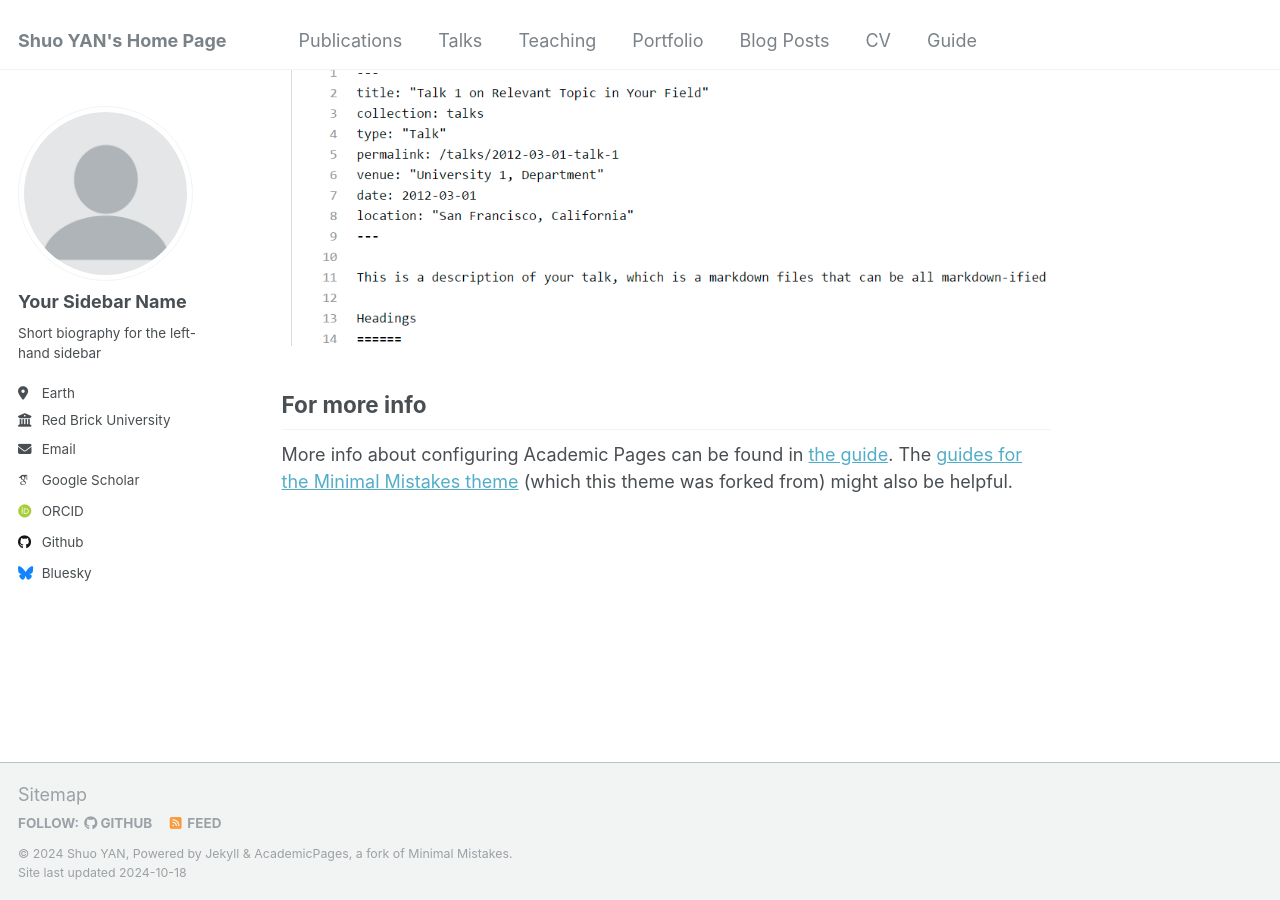
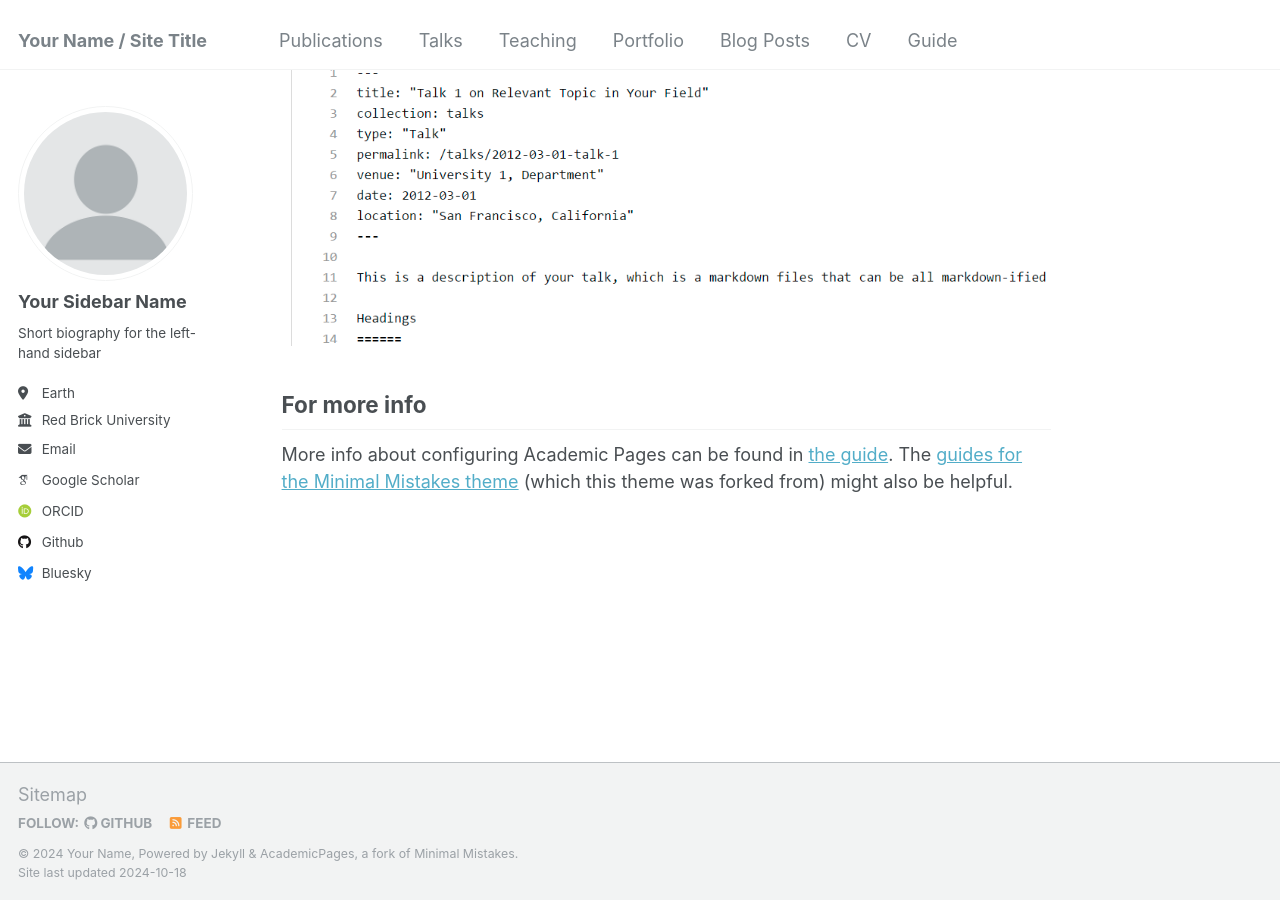
Before and after one commit to cctv2582/personalwebpage, a Jekyll site: the page built from _pages/about.md, in a window 1280 px wide and 900 px high, scrolled down 2643 px. Built offline with Jekyll 4.4.1, drawn with Linux system fonts in a browser that asks for light colours; some web fonts are replaced.

Commit message:
Update _config.yml

```diff
--- a/_config.yml
+++ b/_config.yml
@@ -8,9 +8,9 @@
 
 # Basic Site Settings
 locale                   : "en-US"
-title                    : "Shuo YAN's Home Page"
+title                    : "Your Name / Site Title"
 title_separator          : "-"
-name                     : &name "Shuo YAN"
+name                     : &name "Your Name"
 description              : &description "personal description"
 url                      : https://academicpages.github.io # the base hostname & protocol for your site e.g. "https://mmistakes.github.io"
 baseurl                  : "" # the subpath of your site, e.g. "/blog"
```
